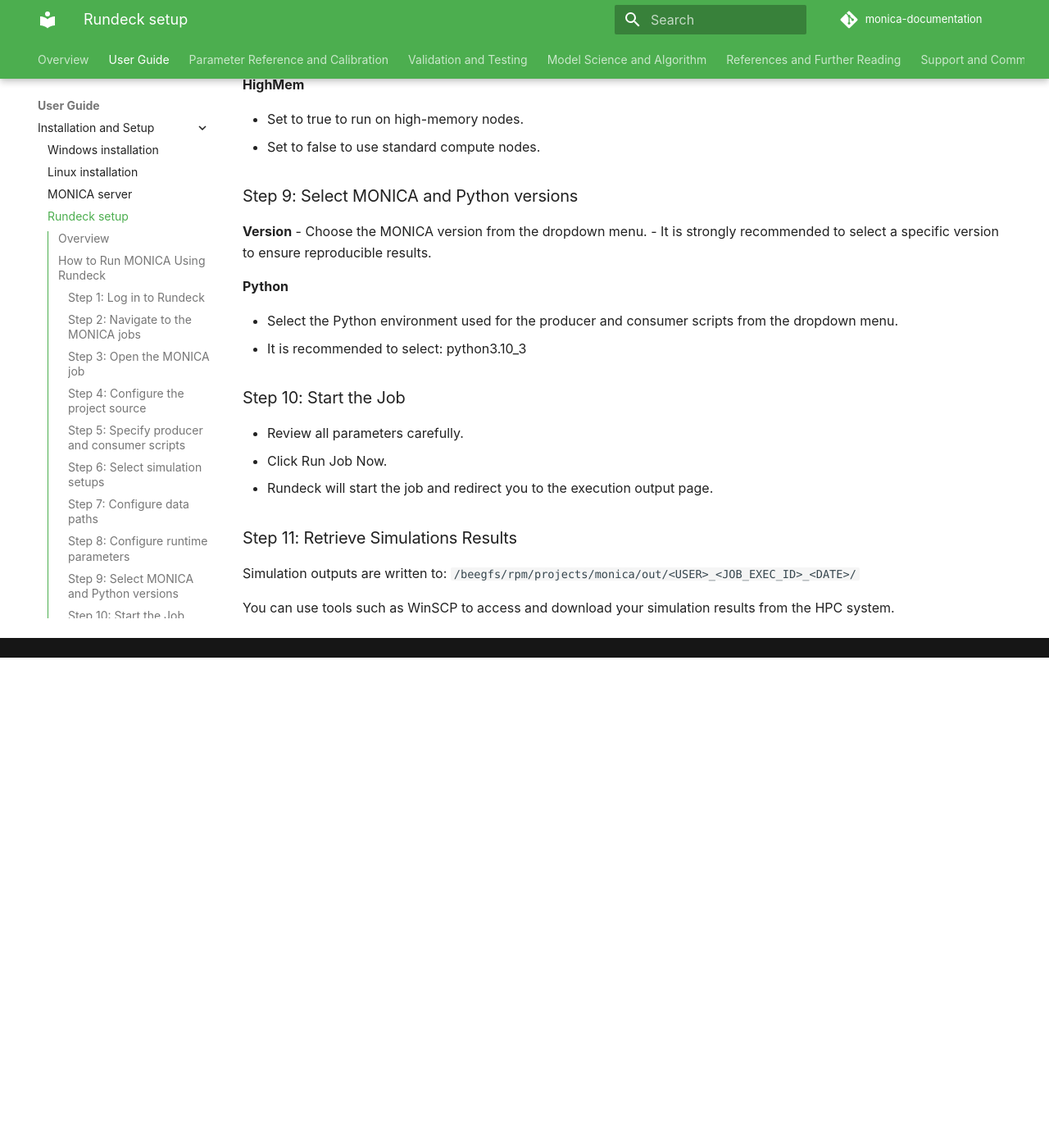
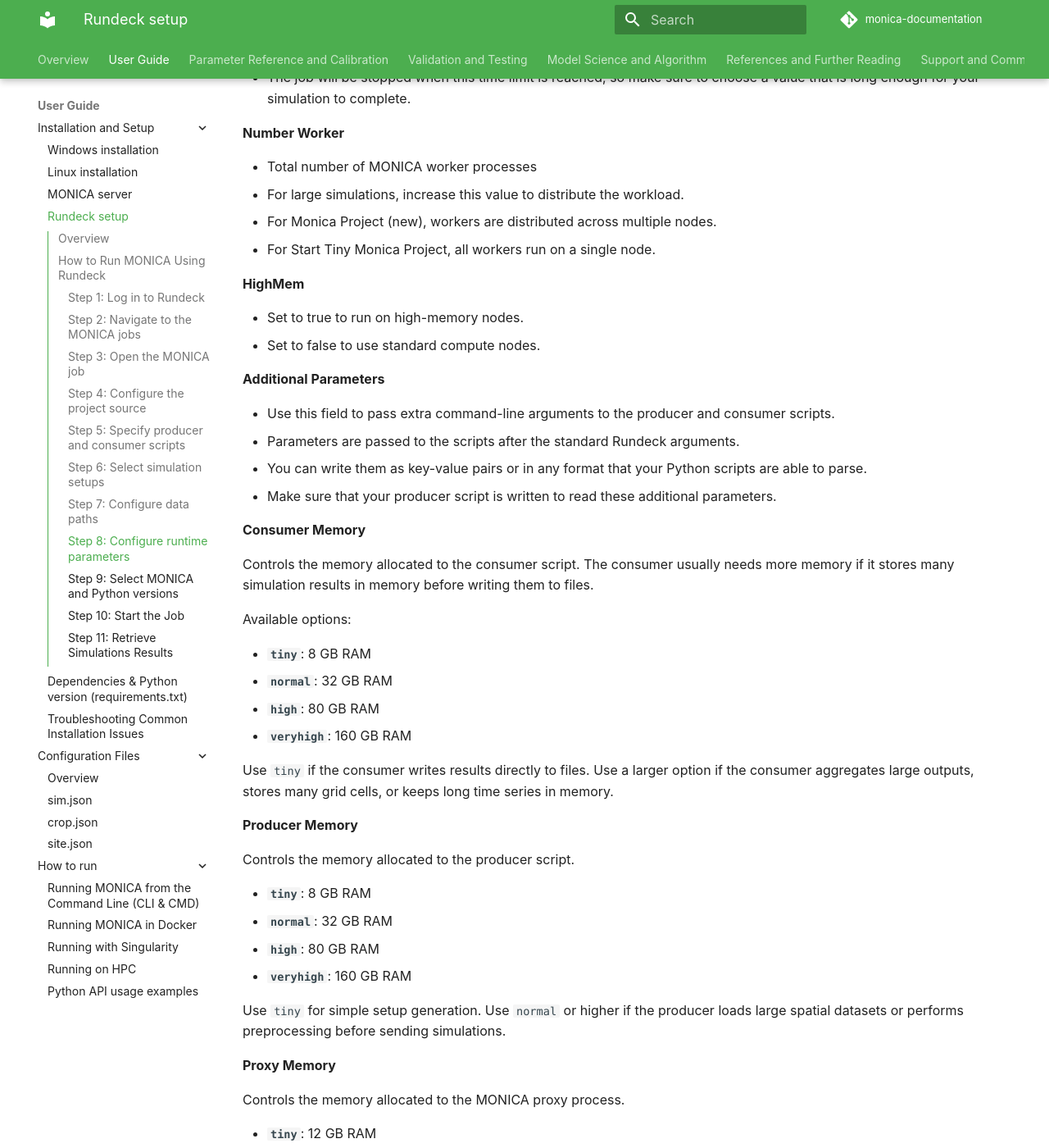
Before and after one commit to zalf-rpm/monica-documentation, an MkDocs documentation site: the page built from docs/user_guide/Installation_and_Setup/rundeck_setup.md, in a window 1280 px wide and 1400 px high, scrolled down 4861 px. Shown: the whole window at 82% size. Built offline with MkDocs 1.6.1 and Material for MkDocs 9.7.7, drawn with Linux system fonts in a browser that asks for light colours; comment, search, counter and statistics services are not loaded; before the commit the page ends 5663 px from its top, so only the background shows below that; some of the changed text lies outside the part shown.

Commit message:
Update running MONICA via Rundeck

```diff
--- a/docs/user_guide/Installation_and_Setup/rundeck_setup.md
+++ b/docs/user_guide/Installation_and_Setup/rundeck_setup.md
@@ -19,19 +17,16 @@
 
 This section provides a step-by-step guide to starting a MONICA simulation on the HPC cluster using Rundeck.
 
-
 ### Step 1: Log in to Rundeck
 
 ![Rundeck Login Page](images/rundeck_login.png)
 
-1. Open the Rundeck web interface in your browser:
-   [Rundeck Web Interface](https://mas-service.zalf.de/rundeck)
+1. Open the Rundeck web interface in your browser: [Rundeck Web Interface](https://mas-service.zalf.de/rundeck)
 
 2. Log in using your HPC credentials:
 
-     - Username
-     - Password
-     - Yubikey (2-factor authentication)
+    - Username
+    - Password + Yubikey (2-factor authentication)
 
 3. Under **Projects**, select **HPC-Cluster**.
 
@@ -43,111 +38,147 @@
 
 2. Go to the **MONICA** job folder.
 
-![Rundeck Login Page](images/rundeck_job.png)
+    ![Rundeck Login Page](images/rundeck_job.png)
 
 3.	You will see several MONICA-related jobs. The most relevant ones are:
 
-    - Start Monica Project (multi-node)
+    - Monica Project (new) (multi-node)
     - Start Tiny Monica Project (single node)
-
 
 ### Step 3: Open the MONICA job
 
-1. Click on Start Monica Project or Start Tiny Monica Project.
+1. Click on Monica Project (new) or Start Tiny Monica Project.
 
 2. The job configuration form will open.
 
-![Rundeck Login Page](images/rundeck_job_config_form1.png)
+    ![Rundeck Login Page](images/rundeck_job_config_form1.png)
 
-![Rundeck Login Page](images/rundeck_job_config_form2.png)
+    ![Rundeck Login Page](images/rundeck_job_config_form2.png)
+
+    ![Rundeck Login Page](images/rundeck_job_config_form3.png)
 
 3. All parameters required to start the MONICA simulation are specified on this page.
-
 
 ### Step 4: Configure the project source
 
 **Project Source Type**
 
-  - **git**: clone a repository for this run
-
-    o	If selected, provide the repository URL. Example: [Rundeck Web Interface](https://github.com/zalf-rpm/monica_example.git)
-
-  - **folder**: use an existing folder on the cluster
-
-    o	If selected, provide an absolute path on BeeGFS
-
+- **git**: clone a repository for this run
+    - If selected, provide the repository URL. Example: `https://github.com/zalf-rpm/monica_example.git`
+- **folder**: use an existing folder on the cluster
+    - If selected, provide an absolute path on BeeGFS
 
 ### Step 5: Specify producer and consumer scripts
 
 **Producer**
 
-  - Path (relative to the project root) of the producer script. Example: `myproject/producer.py`
+- Path (relative to the project root) of the producer script. Example: `myproject/producer.py`
 
 **Consumer**
 
- - Path (relative to the project root) of the consumer script. Example: `myproject/consumer.py`
-
+- Path (relative to the project root) of the consumer script. Example: `myproject/consumer.py`
 
 ### Step 6:	Select simulation setups
 
 **Sim setups file name**
 
- - Name of the CSV file containing the simulation setup definitions: `Example: sim_setups.csv`
+- Name of the CSV file containing the simulation setup definitions: Example: `sim_setups.csv`
 
 **run-setups**
 
- - JSON array of setups IDs to run. Examples: [1] will run setup ID 1 and [1,2,3] will run setup IDs 1, 2, and 3. The value must not contain spaces.
-
+- JSON array of setups IDs to run. Examples: `[1]` will run setup ID 1 and `[1,2,3]` will run setup IDs 1, 2, and 3. The value must not contain spaces.
 
 ### Step 7: Configure data paths
 
- **Climate data**
+**Climate data**
 
- - Specify the path to the climate directory on BeeGFS.
- - If the climate path is already handled inside your producer script, this field does not need to be changed.
+- Specify the path to the climate directory on BeeGFS.
+- If the climate path is already handled inside your producer script, this field does not need to be changed.
 
 **Project Data**
 
-- 	Specify the path to your project data directory on BeeGFS.
--	If the project data path is already handled inside your producer script, this field does not need to be changed.
-
+- Specify the path to your project data directory on BeeGFS.
+- If the project data path is already handled inside your producer script, this field does not need to be changed.
 
 ### Step 8: Configure runtime parameters
 
 **Timeout**
 
--  Specify the expected runtime of your simulation.
--  You can either enter a value manually or select one from the dropdown menu.
+- Specify the expected runtime of your simulation.
+- You can either enter a value manually or select one from the dropdown menu.
+- The job will be stopped when this time limit is reached, so make sure to choose a value that is long enough for your simulation to complete.
 
 **Number Worker**
 
--	Total number of MONICA worker processes
--	For large simulations, increase this value to distribute the workload.
--	For Start Monica Project, workers are distributed across multiple nodes.
--	For Start Tiny Monica Project, all workers run on a single node.
+- Total number of MONICA worker processes
+- For large simulations, increase this value to distribute the workload.
+- For Monica Project (new), workers are distributed across multiple nodes.
+- For Start Tiny Monica Project, all workers run on a single node.
 
 **HighMem**
 
--	Set to true to run on high-memory nodes.
--	Set to false to use standard compute nodes.
+- Set to true to run on high-memory nodes.
+- Set to false to use standard compute nodes.
 
+**Additional Parameters**
+
+- Use this field to pass extra command-line arguments to the producer and consumer scripts.
+- Parameters are passed to the scripts after the standard Rundeck arguments.
+- You can write them as key-value pairs or in any format that your Python scripts are able to parse.
+- Make sure that your producer script is written to read these additional parameters.
+
+**Consumer Memory**
+
+Controls the memory allocated to the consumer script. The consumer usually needs more memory if it stores many simulation results in memory before writing them to files.
+
+Available options:
+
+- **`tiny`**: 8 GB RAM
+- **`normal`**: 32 GB RAM
+- **`high`**: 80 GB RAM
+- **`veryhigh`**: 160 GB RAM
+
+Use `tiny` if the consumer writes results directly to files. Use a larger option if the consumer aggregates large outputs, stores many grid cells, or keeps long time series in memory.
+
+**Producer Memory**
+
+Controls the memory allocated to the producer script.
+
+- **`tiny`**: 8 GB RAM
+- **`normal`**: 32 GB RAM
+- **`high`**: 80 GB RAM
+- **`veryhigh`**: 160 GB RAM
+
+Use `tiny` for simple setup generation. Use `normal` or higher if the producer loads large spatial datasets or performs preprocessing before sending simulations.
+
+**Proxy Memory**
+
+Controls the memory allocated to the MONICA proxy process.
+
+- **`tiny`**: 12 GB RAM
+- **`normal`**: 16 GB RAM
+- **`high`**: 32 GB RAM
+- **`veryhigh`**: 80 GB RAM
+
+For most jobs, `tiny` or `normal` is sufficient. Use `high` or `veryhigh` if the job produces large outputs or uses many workers.
 
 ### Step 9: Select MONICA and Python versions
 
 **Version**
--	Choose the MONICA version from the dropdown menu.
--	It is strongly recommended to select a specific version to ensure reproducible results.
+
+- Choose the MONICA version from the dropdown menu.
+- It is strongly recommended to select a specific version to ensure reproducible results.
 
 **Python**
 
--	Select the Python environment used for the producer and consumer scripts from the dropdown menu.
--	It is recommended to select:  python3.10_3
+- Select the Python environment used for the producer and consumer scripts from the dropdown menu.
+- It is recommended to select:  `python3.10_3`
 
 ### Step 10: Start the Job
 
--	Review all parameters carefully.
--   Click Run Job Now.
--   Rundeck will start the job and redirect you to the execution output page.
+- Review all parameters carefully.
+- Click **Run Job Now**.
+- Rundeck will start the job and redirect you to the execution output page.
 
 ### Step 11: Retrieve Simulations Results
 
```
Also changed, not shown: other parts of docs/user_guide/Installation_and_Setup/rundeck_setup.md (+1 -3 lines), docs/user_guide/Installation_and_Setup/images/rundeck_job.png, docs/user_guide/Installation_and_Setup/images/rundeck_job_config_form1.png, docs/user_guide/Installation_and_Setup/images/rundeck_job_config_form2.png, docs/user_guide/Installation_and_Setup/images/rundeck_job_config_form3.png (added).
